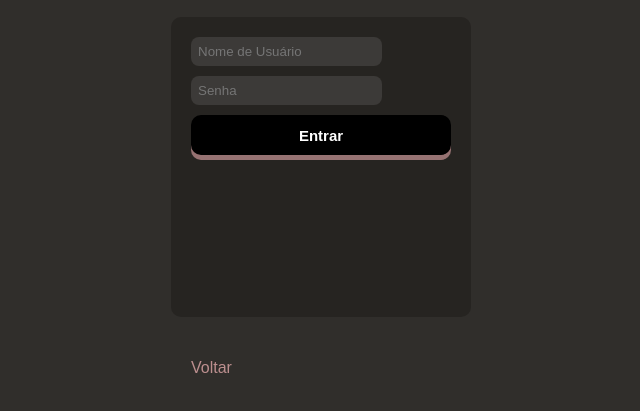
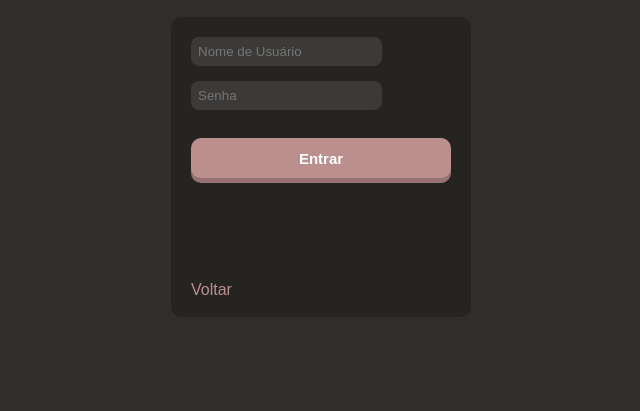
Before and after one commit to evertonoliveiraa/raiting-toon, a plain HTML site: page telas_de_sessoes/login.html in a window 1280 px wide. Shown: the part 41-452 px from the top of the page, without its empty margins (319-959 px from the left). Drawn offline with Linux system fonts and the light colour scheme.

Commit message:
cadastro

```diff
--- a/tela_principal/style.css
+++ b/tela_principal/style.css
@@ -7,7 +7,7 @@
 
 body{
     background-color: #302E2B;
-    color: rgba(255, 255, 255, 0.769);
+    color: rgb(255, 255, 255);
     height: 900vh;
 }
 
@@ -104,11 +104,12 @@ footer{
 
 table{
     border-collapse: collapse;
-    width: 70%;
+    width: 90%;
     margin: auto;
     margin-top: 50px;
     text-align: center;
 }
+
 table, th, td{
     border: solid black 1px;
     border-collapse: collapse;
--- a/tela_de_login/login.html
+++ b/telas_de_sessoes/login.html
@@ -4,7 +4,7 @@
     <meta charset="UTF-8">
     <meta name="viewport" content="width=device-width, initial-scale=1.0">
     <title>Login</title>
-    <link rel="stylesheet" href="style.css">
+    <link rel="stylesheet" href="styleLogin.css">
 </head>
 <body>
      <header>
--- a/tela_de_login/style.css
+++ b/telas_de_sessoes/styleCadastro.css
@@ -22,29 +22,42 @@ header{
 
 .caixa-login{
     width: 300px;
-    height: 300px;
+    height: 350px;
     background-color: #262421;
     margin: auto;
     align-items: center;
     padding: 20px;
     border-radius: 10px;
+    position: sticky;
 }
 
 .placeholder{
     border: none;
     border-radius: 8px;
     padding: 7px;
-    margin-bottom: 10px;
+    margin-bottom: 15px;
     background-color: #3C3A38;
+    color: white;
 
+}
+
+p{
+    color:white;
+    font-size: 14px;
+}
+
+#turma{
+    display: block;
+    margin-top: 6px;
 }
 
 #btn-entrar{
     display: block;
     padding: 5px;
+    margin-top: 5%;
     width: 100%;
     height: 40px;
-    background-color:black ;
+    background-color:rosybrown ;
     font-size: 15px;
     font-weight: bolder;
     border-radius: 10px;
@@ -56,6 +69,7 @@ header{
 .btn-p{
     text-decoration: none;
     color: rosybrown;
+    display: flex;
     position: absolute;
-    top: 50%;
+    bottom: 6%;
 }
--- /dev/null
+++ b/telas_de_sessoes/styleLogin.css
@@ -0,0 +1,64 @@
+*{
+    margin: 0;
+    padding: 0;
+    font-family: Arial, Helvetica, sans-serif;
+    box-sizing: border-box;
+}
+
+/*
+body = #302E2B
+caixa-login = #262421
+*/
+
+body{
+    background-color: #302E2B;
+}
+
+header{
+    text-align: center;
+    margin-top: 20px;
+    margin-bottom: 20px;
+}
+
+.caixa-login{
+    width: 300px;
+    height: 300px;
+    background-color: #262421;
+    margin: auto;
+    align-items: center;
+    padding: 20px;
+    border-radius: 10px;
+    position: sticky;
+}
+
+.placeholder{
+    border: none;
+    border-radius: 8px;
+    padding: 7px;
+    margin-bottom: 15px;
+    background-color: #3C3A38;
+    color: white;
+
+}
+
+#btn-entrar{
+    display: block;
+    padding: 5px;
+    margin-top: 5%;
+    width: 100%;
+    height: 40px;
+    background-color:rosybrown ;
+    font-size: 15px;
+    font-weight: bolder;
+    border-radius: 10px;
+    border:none;
+    box-shadow: 0px 5px rgb(150, 114, 114);
+    color: white;
+}
+
+.btn-p{
+    text-decoration: none;
+    color: rosybrown;
+    position: absolute;
+    bottom: 6%;
+}
```
Also changed, not shown: tela_principal/index.html (+6 -2 lines), telas_de_sessoes/cadastro.html (added, +36 -0 lines).
